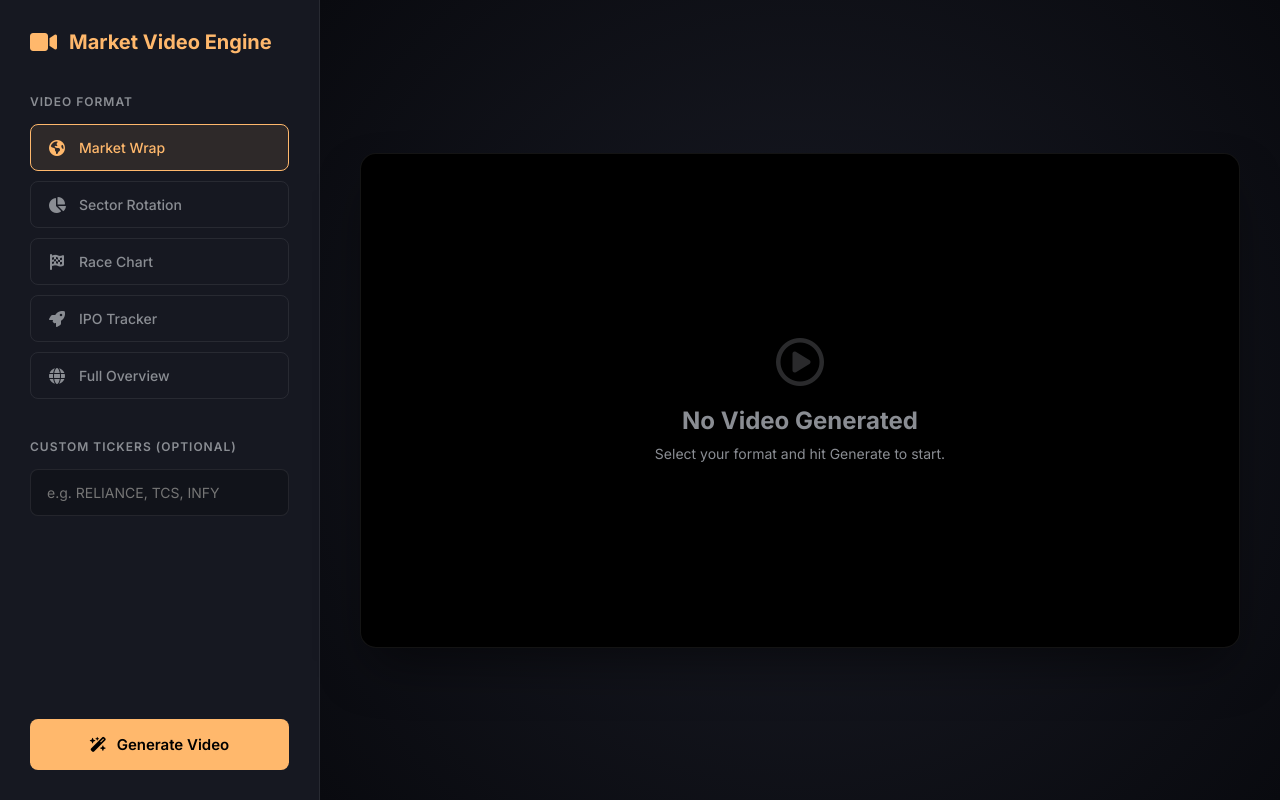
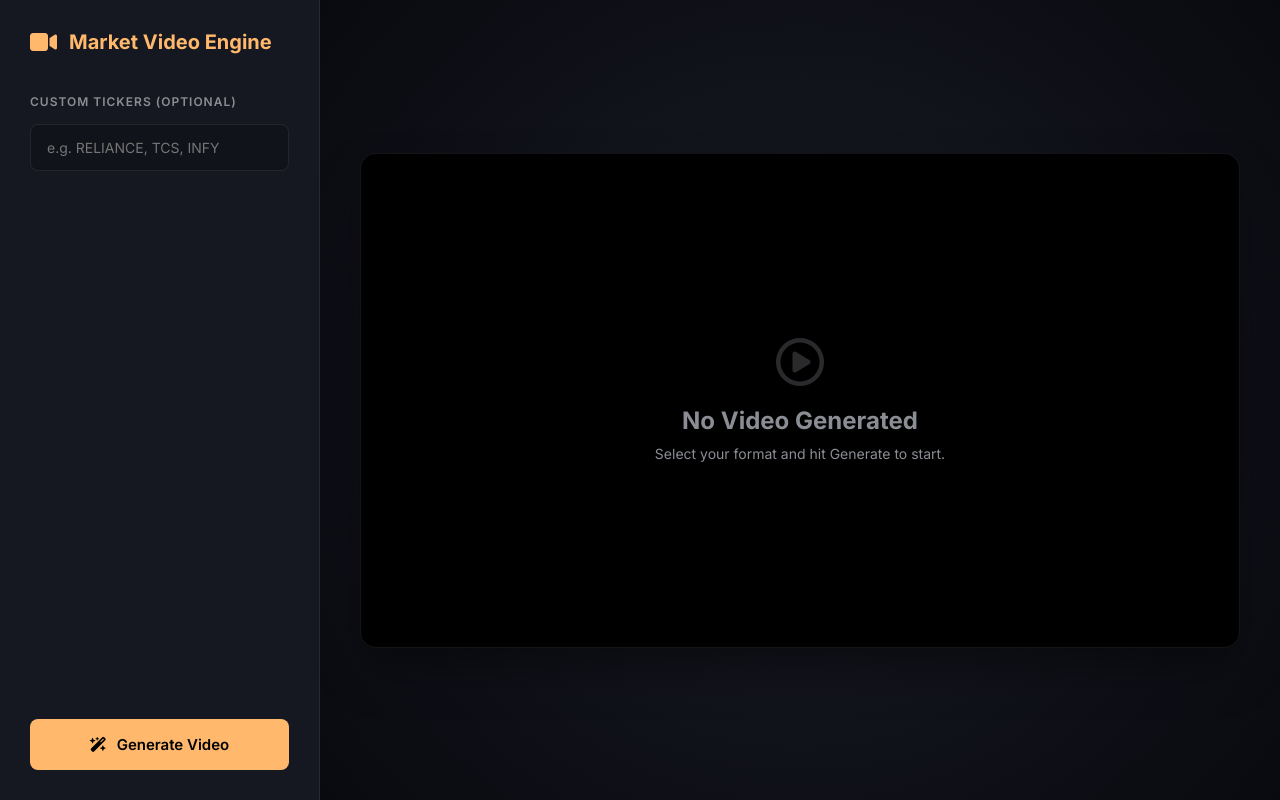
Before and after one commit to dravv-alt/ET_GenAI_Hack, a React (Vite) app in the folder market-video-engine/frontend/: page / in a window 1280 px wide. Built offline with nearby package versions, Linux system fonts and the light colour scheme.

Commit message:
fix: resolve python 3.13 dependency mismatch and remove video type selector

```diff
--- a/market-video-engine/frontend/src/App.jsx
+++ b/market-video-engine/frontend/src/App.jsx
@@ -4,19 +4,10 @@ import './styles.css';
 const API_BASE = 'http://localhost:8004';
 
 export default function App() {
-  const [videoType, setVideoType] = useState('market_wrap');
   const [customTickers, setCustomTickers] = useState('');
   const [isGenerating, setIsGenerating] = useState(false);
   const [videoUrl, setVideoUrl] = useState(null);
   const [error, setError] = useState(null);
-
-  const videoOptions = [
-    { id: 'market_wrap', label: 'Market Wrap', icon: 'fa-earth-americas' },
-    { id: 'sector_rotation', label: 'Sector Rotation', icon: 'fa-chart-pie' },
-    { id: 'race_chart', label: 'Race Chart', icon: 'fa-flag-checkered' },
-    { id: 'ipo_tracker', label: 'IPO Tracker', icon: 'fa-rocket' },
-    { id: 'full_overview', label: 'Full Overview', icon: 'fa-globe' }
-  ];
 
   const handleGenerate = async () => {
     setIsGenerating(true);
@@ -35,7 +26,7 @@ export default function App() {
           'Content-Type': 'application/json',
         },
         body: JSON.stringify({
-          video_type: videoType,
+          video_type: 'full_overview',
           custom_tickers: tickersArray
         }),
       });
@@ -46,7 +37,6 @@ export default function App() {
 
       const data = await response.json();
 
-      // Backend returns video_url like "/video/download/mve_2026...mp4"
       if (data.video_url) {
         setVideoUrl(`${API_BASE}${data.video_url}`);
       } else {
@@ -67,21 +57,6 @@ export default function App() {
         <div className="brand">
           <i className="fa-solid fa-video"></i>
           Market Video Engine
-        </div>
-
-        <div className="section-title">Video Format</div>
-        <div className="type-selector">
-          {videoOptions.map(opt => (
-            <button
-              key={opt.id}
-              className={`type-pill ${videoType === opt.id ? 'active' : ''}`}
-              onClick={() => setVideoType(opt.id)}
-              disabled={isGenerating}
-            >
-              <i className={`fa-solid ${opt.icon}`}></i>
-              {opt.label}
-            </button>
-          ))}
         </div>
 
         <div className="section-title">Custom Tickers (Optional)</div>
```
Also changed, not shown: 2 other files (tests, documents, lock files or other folders).
